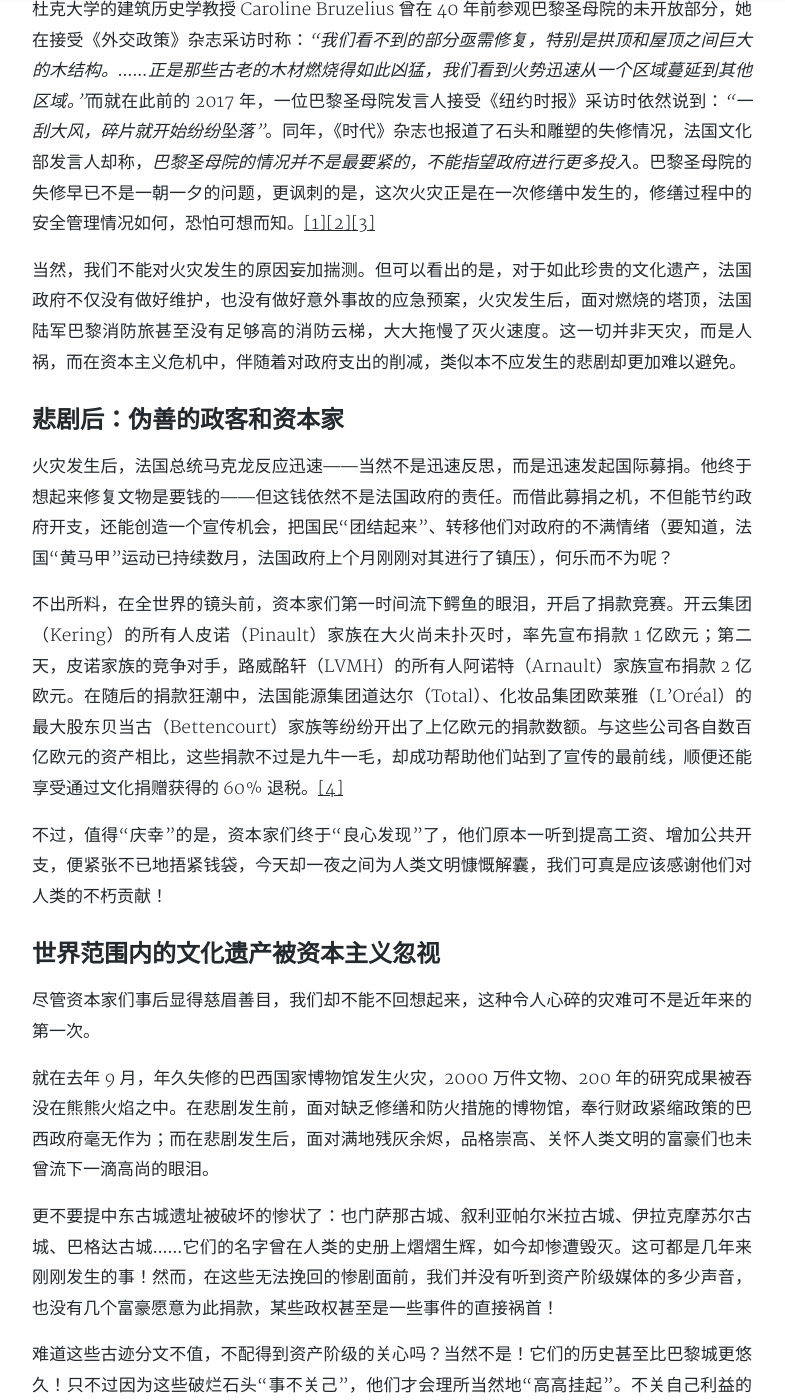
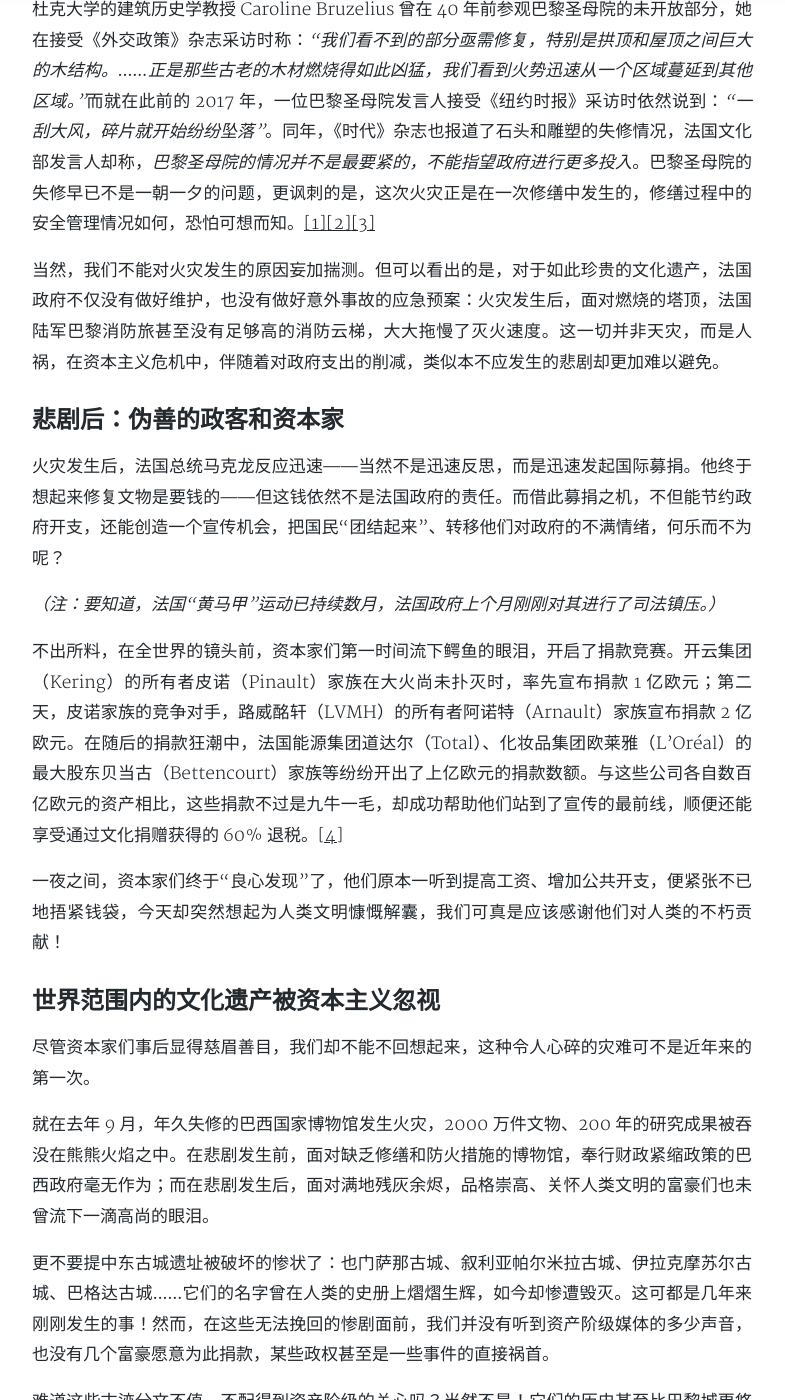
Before and after one commit to Morimiue/mzzx.github.io, a Jekyll site: the page built from _posts/2019-04-22-notre-dome-fire.md, in a window 1280 px wide and 1400 px high, scrolled down 858 px. Shown: the whole window, without its empty margins (248-1033 px from the left). Built offline with Jekyll 4.4.1, drawn with Linux system fonts in a browser that asks for light colours; nearby versions of some CDN libraries; comment, search, counter and statistics services are not loaded; a style sheet for code colours, icons or effects is not loaded; some of the changed text lies outside the part shown.

Commit message:
Update 2019-04-22-notre-dome-fire.md

```diff
--- a/_posts/2019-04-22-notre-dome-fire.md
+++ b/_posts/2019-04-22-notre-dome-fire.md
@@ -8,7 +8,7 @@
 tags: 评论
 ---
 
-无论火灾损失几何，对任何珍视文化的人来说，本月 15 日的巴黎圣母院大火无疑是一场悲剧。而悲剧前后的事表明，对于人类文化遗产的保护，虚伪而短视的资本主义难担重任。
+无论火灾损失几何，对任何珍视文化的人来说，本月 15 日的巴黎圣母院大火无疑是一场悲剧。而悲剧前后的事表明，对于人类文化遗产的保护，短视而虚伪的资本主义难担重任。
 
 ## 悲剧前：被漠视的文化保护
 
@@ -16,15 +16,17 @@
 
 杜克大学的建筑历史学教授 Caroline Bruzelius 曾在 40 年前参观巴黎圣母院的未开放部分，她在接受《外交政策》杂志采访时称：*“我们看不到的部分亟需修复，特别是拱顶和屋顶之间巨大的木结构。……正是那些古老的木材燃烧得如此凶猛，我们看到火势迅速从一个区域蔓延到其他区域。”*而就在此前的 2017 年，一位巴黎圣母院发言人接受《纽约时报》采访时依然说到：*“一刮大风，碎片就开始纷纷坠落”*。同年，《时代》杂志也报道了石头和雕塑的失修情况，法国文化部发言人却称，*巴黎圣母院的情况并不是最要紧的，不能指望政府进行更多投入*。巴黎圣母院的失修早已不是一朝一夕的问题，更讽刺的是，这次火灾正是在一次修缮中发生的，修缮过程中的安全管理情况如何，恐怕可想而知。[[1]](https://foreignpolicy.com/2019/04/16/this-restoration-will-take-at-least-a-decade)[[2]](https://www.bloomberg.com/opinion/articles/2019-04-16/how-did-paris-notre-dame-fall-into-such-disrepair)[[3]](https://www.nytimes.com/2017/09/28/world/europe/paris-notre-dame-renovation.html)
 
-当然，我们不能对火灾发生的原因妄加揣测。但可以看出的是，对于如此珍贵的文化遗产，法国政府不仅没有做好维护，也没有做好意外事故的应急预案，火灾发生后，面对燃烧的塔顶，法国陆军巴黎消防旅甚至没有足够高的消防云梯，大大拖慢了灭火速度。这一切并非天灾，而是人祸，而在资本主义危机中，伴随着对政府支出的削减，类似本不应发生的悲剧却更加难以避免。
+当然，我们不能对火灾发生的原因妄加揣测。但可以看出的是，对于如此珍贵的文化遗产，法国政府不仅没有做好维护，也没有做好意外事故的应急预案：火灾发生后，面对燃烧的塔顶，法国陆军巴黎消防旅甚至没有足够高的消防云梯，大大拖慢了灭火速度。这一切并非天灾，而是人祸，在资本主义危机中，伴随着对政府支出的削减，类似本不应发生的悲剧却更加难以避免。
 
 ## 悲剧后：伪善的政客和资本家
 
-火灾发生后，法国总统马克龙反应迅速——当然不是迅速反思，而是迅速发起国际募捐。他终于想起来修复文物是要钱的——但这钱依然不是法国政府的责任。而借此募捐之机，不但能节约政府开支，还能创造一个宣传机会，把国民“团结起来”、转移他们对政府的不满情绪（要知道，法国“黄马甲”运动已持续数月，法国政府上个月刚刚对其进行了镇压），何乐而不为呢？
+火灾发生后，法国总统马克龙反应迅速——当然不是迅速反思，而是迅速发起国际募捐。他终于想起来修复文物是要钱的——但这钱依然不是法国政府的责任。而借此募捐之机，不但能节约政府开支，还能创造一个宣传机会，把国民“团结起来”、转移他们对政府的不满情绪，何乐而不为呢？
 
-不出所料，在全世界的镜头前，资本家们第一时间流下鳄鱼的眼泪，开启了捐款竞赛。开云集团（Kering）的所有人皮诺（Pinault）家族在大火尚未扑灭时，率先宣布捐款 1 亿欧元；第二天，皮诺家族的竞争对手，路威酩轩（LVMH）的所有人阿诺特（Arnault）家族宣布捐款 2 亿欧元。在随后的捐款狂潮中，法国能源集团道达尔（Total）、化妆品集团欧莱雅（L'Oréal）的最大股东贝当古（Bettencourt）家族等纷纷开出了上亿欧元的捐款数额。与这些公司各自数百亿欧元的资产相比，这些捐款不过是九牛一毛，却成功帮助他们站到了宣传的最前线，顺便还能享受通过文化捐赠获得的 60% 退税。[[4]](http://www.ftchinese.com/story/001082346)
+*（注：要知道，法国“黄马甲”运动已持续数月，法国政府上个月刚刚对其进行了司法镇压。）*
 
-不过，值得“庆幸”的是，资本家们终于“良心发现”了，他们原本一听到提高工资、增加公共开支，便紧张不已地捂紧钱袋，今天却一夜之间为人类文明慷慨解囊，我们可真是应该感谢他们对人类的不朽贡献！
+不出所料，在全世界的镜头前，资本家们第一时间流下鳄鱼的眼泪，开启了捐款竞赛。开云集团（Kering）的所有者皮诺（Pinault）家族在大火尚未扑灭时，率先宣布捐款 1 亿欧元；第二天，皮诺家族的竞争对手，路威酩轩（LVMH）的所有者阿诺特（Arnault）家族宣布捐款 2 亿欧元。在随后的捐款狂潮中，法国能源集团道达尔（Total）、化妆品集团欧莱雅（L'Oréal）的最大股东贝当古（Bettencourt）家族等纷纷开出了上亿欧元的捐款数额。与这些公司各自数百亿欧元的资产相比，这些捐款不过是九牛一毛，却成功帮助他们站到了宣传的最前线，顺便还能享受通过文化捐赠获得的 60% 退税。[[4]](http://www.ftchinese.com/story/001082346)
+
+一夜之间，资本家们终于“良心发现”了，他们原本一听到提高工资、增加公共开支，便紧张不已地捂紧钱袋，今天却突然想起为人类文明慷慨解囊，我们可真是应该感谢他们对人类的不朽贡献！
 
 ## 世界范围内的文化遗产被资本主义忽视
 
@@ -32,9 +34,9 @@
 
 就在去年 9 月，年久失修的巴西国家博物馆发生火灾，2000 万件文物、200 年的研究成果被吞没在熊熊火焰之中。在悲剧发生前，面对缺乏修缮和防火措施的博物馆，奉行财政紧缩政策的巴西政府毫无作为；而在悲剧发生后，面对满地残灰余烬，品格崇高、关怀人类文明的富豪们也未曾流下一滴高尚的眼泪。
 
-更不要提中东古城遗址被破坏的惨状了：也门萨那古城、叙利亚帕尔米拉古城、伊拉克摩苏尔古城、巴格达古城……它们的名字曾在人类的史册上熠熠生辉，如今却惨遭毁灭。这可都是几年来刚刚发生的事！然而，在这些无法挽回的惨剧面前，我们并没有听到资产阶级媒体的多少声音，也没有几个富豪愿意为此捐款，某些政权甚至是一些事件的直接祸首！
+更不要提中东古城遗址被破坏的惨状了：也门萨那古城、叙利亚帕尔米拉古城、伊拉克摩苏尔古城、巴格达古城……它们的名字曾在人类的史册上熠熠生辉，如今却惨遭毁灭。这可都是几年来刚刚发生的事！然而，在这些无法挽回的惨剧面前，我们并没有听到资产阶级媒体的多少声音，也没有几个富豪愿意为此捐款，某些政权甚至是一些事件的直接祸首。
 
-难道这些古迹分文不值，不配得到资产阶级的关心吗？当然不是！它们的历史甚至比巴黎城更悠久！只不过因为这些破烂石头“事不关己”，他们才会理所当然地“高高挂起”。不关自己利益的事，管它做什么呢！虚伪而短视的资产阶级坐拥人类历史上最多的资源和最发达的生产力，却不肯保护人类祖先创造的辉煌文化，正在愈发成为历史发展的反动力量。
+难道这些古迹分文不值，不配得到资产阶级的关心吗？当然不是！它们的历史甚至比巴黎城更悠久！只不过因为这些破烂石头“事不关己”，他们才会理所当然地“高高挂起”。不关自己利益的事，管它做什么呢！短视而虚伪的资产阶级坐拥人类历史上最多的资源和最发达的生产力，却不肯保护人类祖先创造的辉煌文化，正在愈发成为历史发展的反动力量。
 
 今天，人类社会前所未有的巨大生产力，早已有能力使苍生尽饱暖、也有能力使人类文化的丰碑得到保护，但资产阶级没有能力掌握这一切。在他们统治下的世界，人均拥有 350 千克的粮食年产量，却仍有数亿人面临饥饿；他们创造出文化符号欺骗消费者，却对真正的文化遗产坐视不管。而被知识武装的无产阶级不会袖手旁观，过去，正是依靠无产阶级，人类创造了伟大的成就，未来，只有依靠无产阶级，人类才能充分掌握自己的伟力，迈向属于全人类的新世界！
 
```
